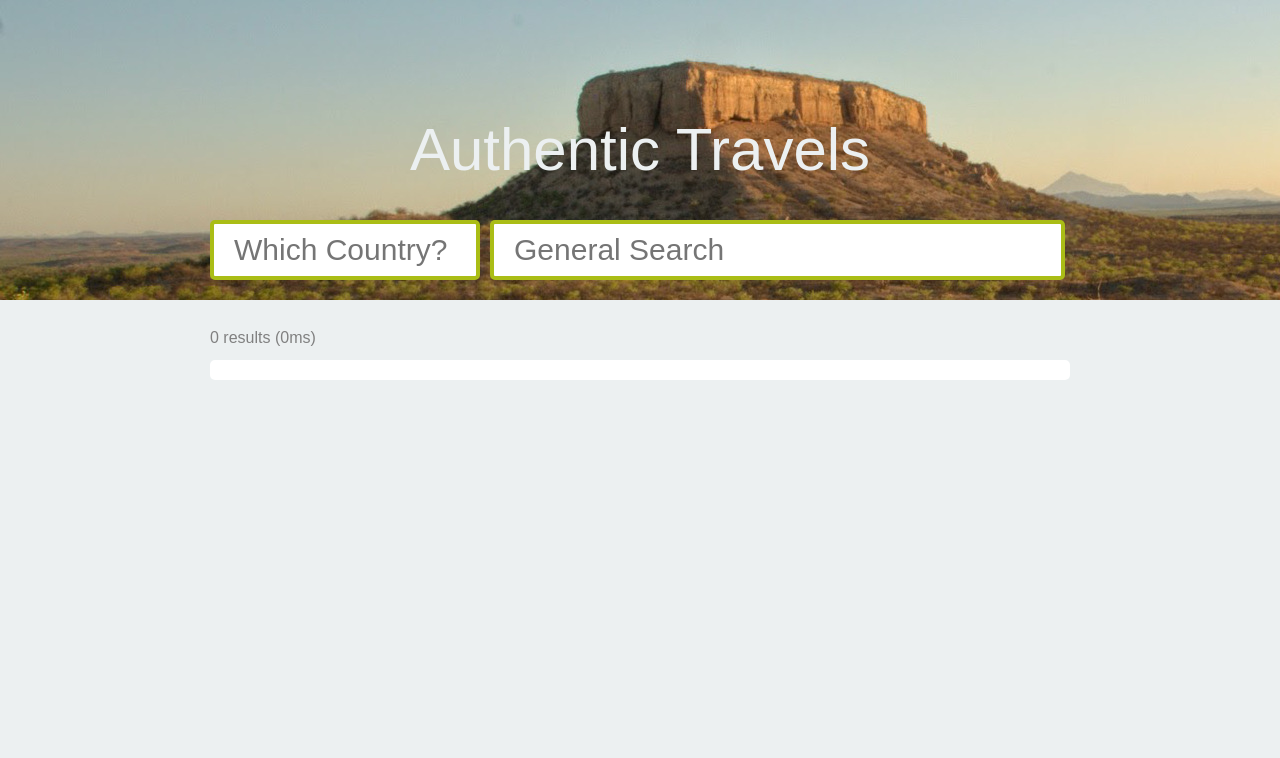
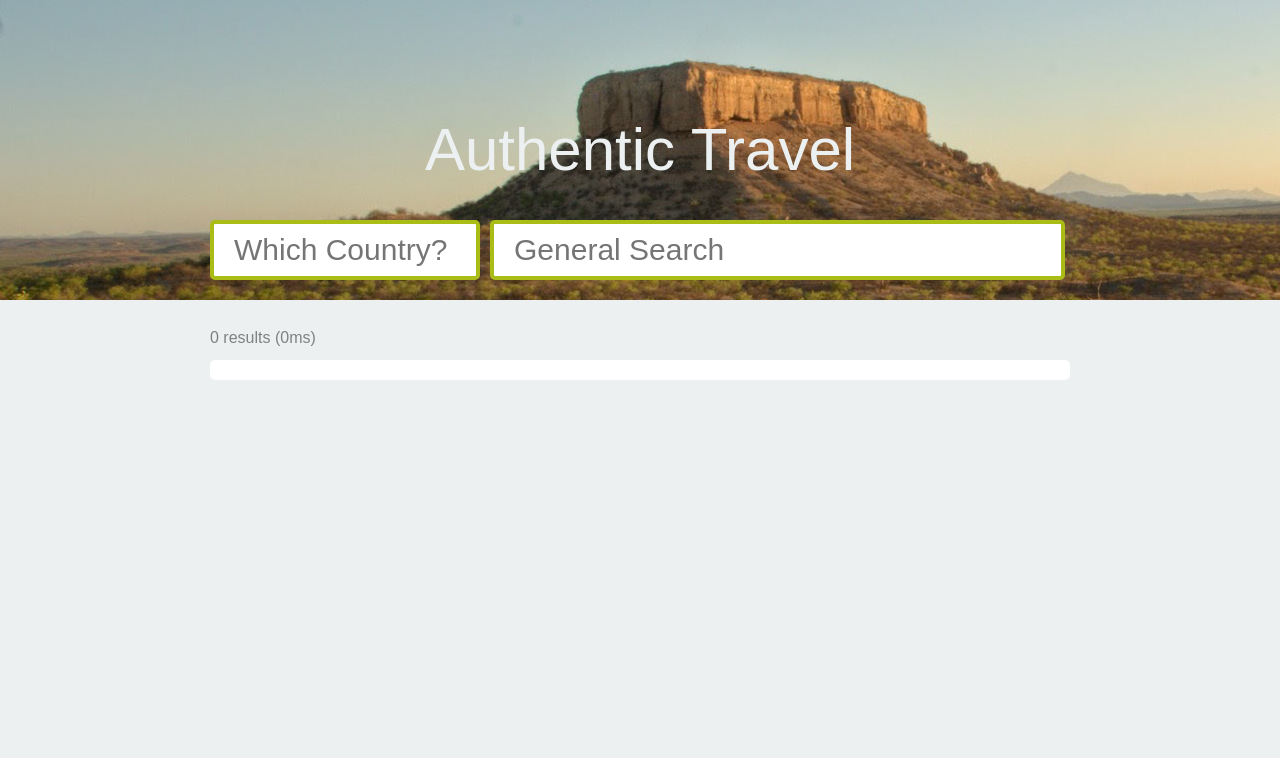
Before and after one commit to trentniemeyer/WanderUI, a website: page index.html in a window 1280 px wide. Shown: the top 758 px of the page. Drawn offline with Linux system fonts and the light colour scheme; some packages are replaced by stand-ins of ours.

Commit message:
Revert e51c0d1..3ea2c09
This rolls back to commit e51c0d1638511064d60c8e7d9b8fed003d354a44.

```diff
--- a/index.html
+++ b/index.html
@@ -38,7 +38,7 @@
 
     <!-- Title and search box -->
     <header class='jumbotron'>
-      <h1 class='title'>Authentic Travels</h1>
+      <h1 class='title'>Authentic Travel</h1>
 
       <div class='search-box-container'>
 
```
